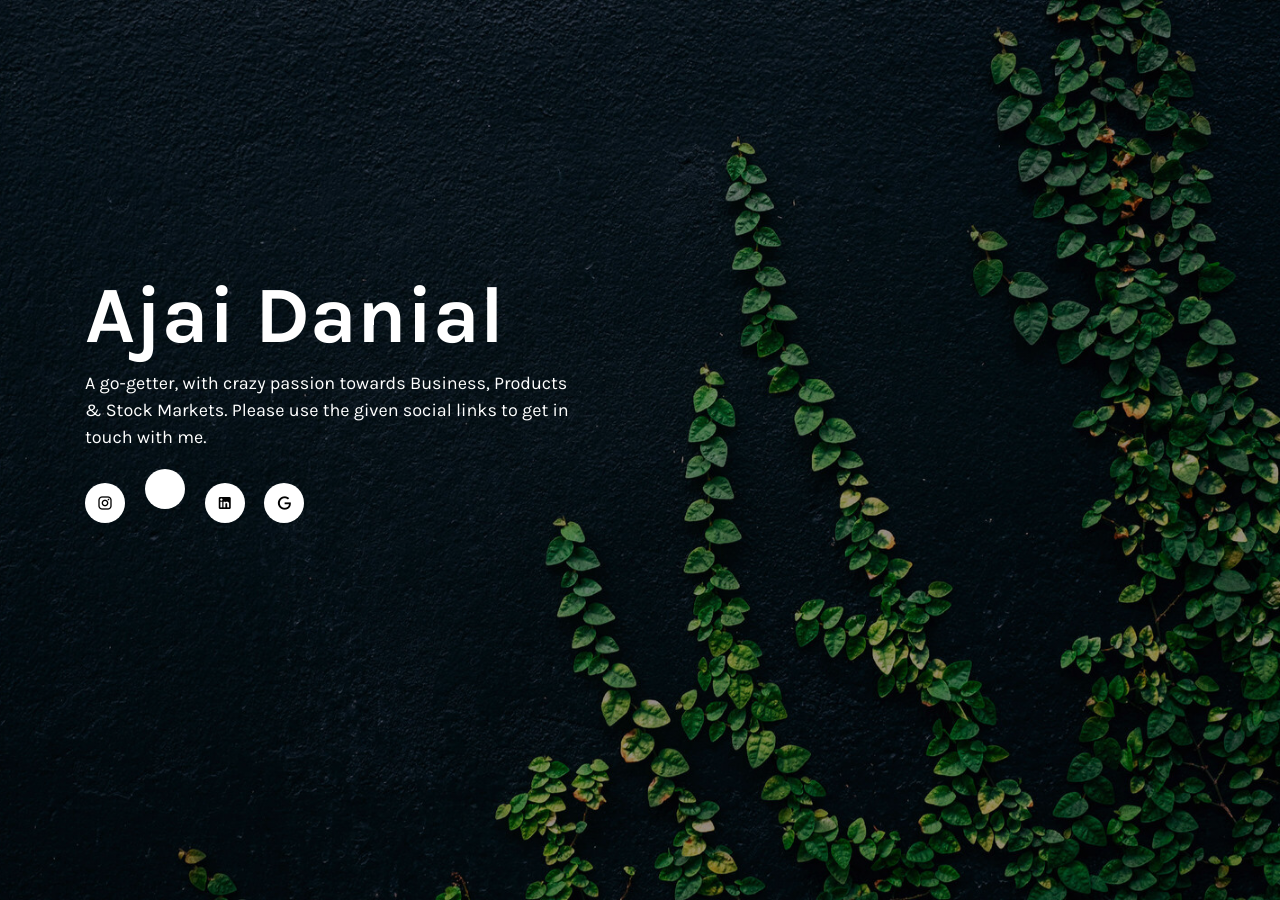
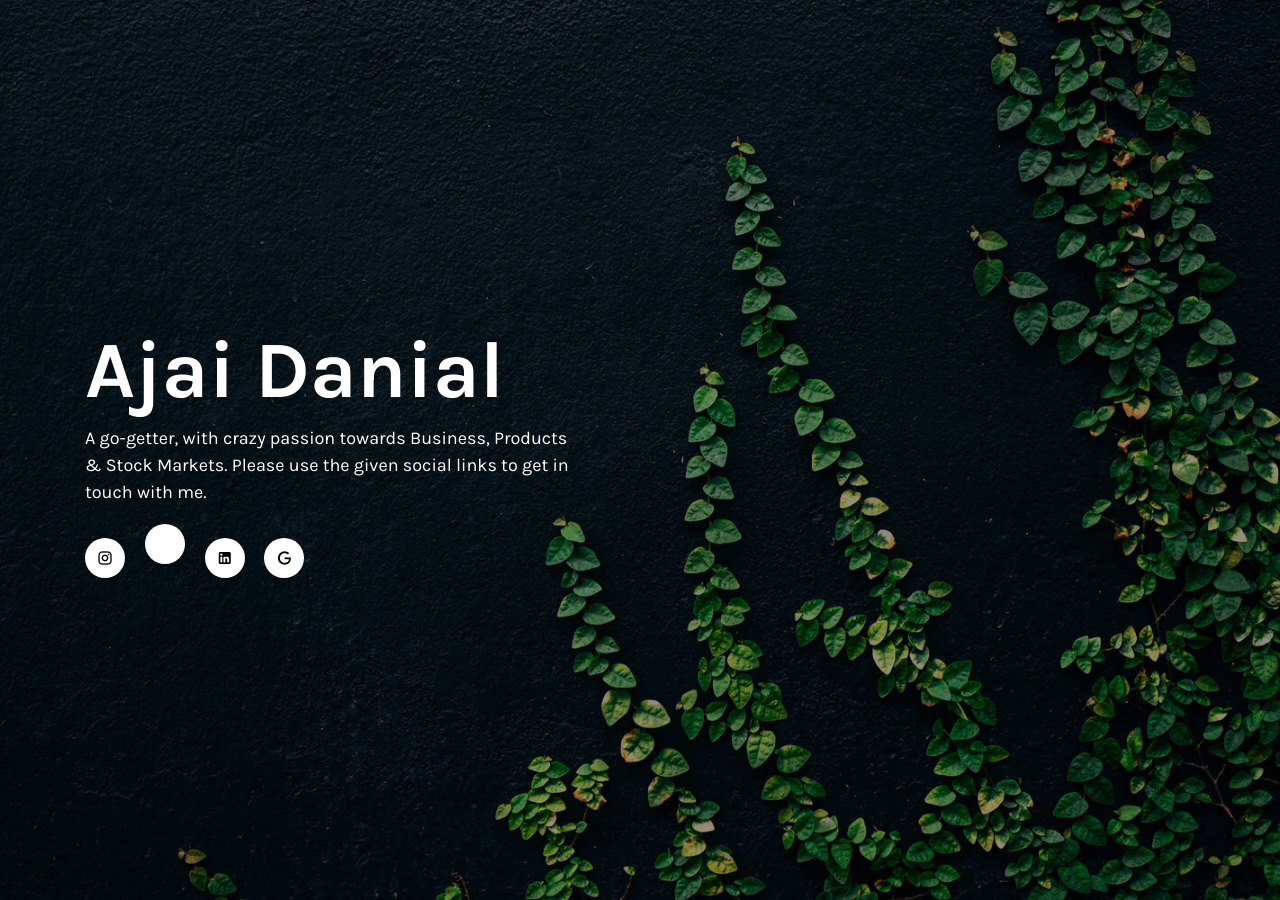
Before and after one commit to ajaidanial/ajaidanial.github.io, a Jekyll site: the page built from index.html, in a window 1280 px wide. Built offline with Jekyll 4.4.1, drawn with Linux system fonts in a browser that asks for light colours; nearby versions of some CDN libraries.

Commit message:
fixed css

```diff
--- a/assets/css/bd-coming-soon.css
+++ b/assets/css/bd-coming-soon.css
@@ -5,7 +5,7 @@ body {
 	background-repeat: no-repeat;
 	background-position: center;
 	color: #ffffff;
-	padding-bottom: 75px;
+	/* padding-bottom: 75px; */
 }
 
 a {
@@ -18,11 +18,11 @@ a:focus {
 	color: #39b54a;
 }
 
-@media (min-width: 768px) {
+/* @media (min-width: 768px) {
 	body {
 		padding-bottom: 110px;
 	}
-}
+} */
 
 .navbar-brand {
 	margin-right: 0;
```
